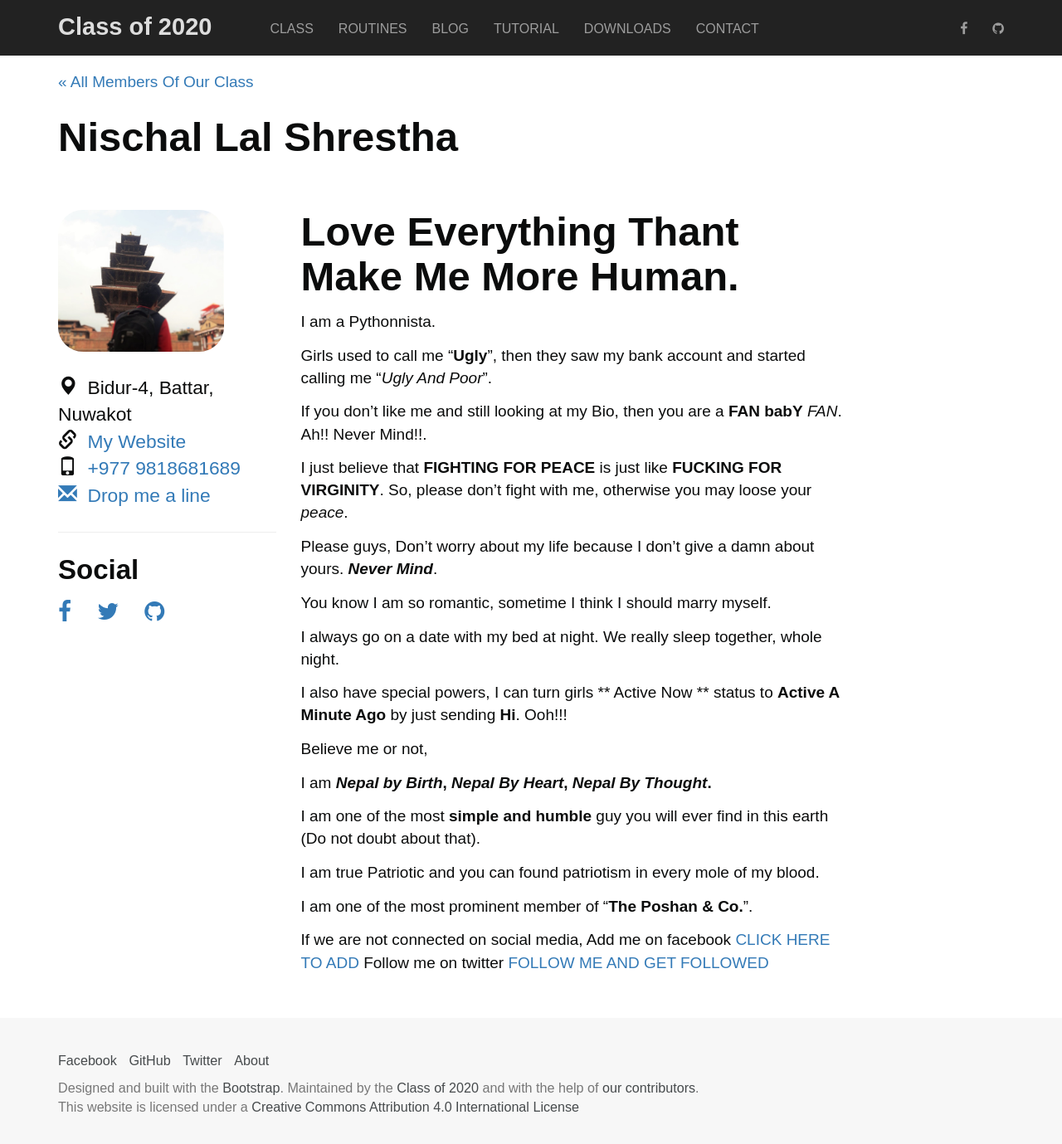
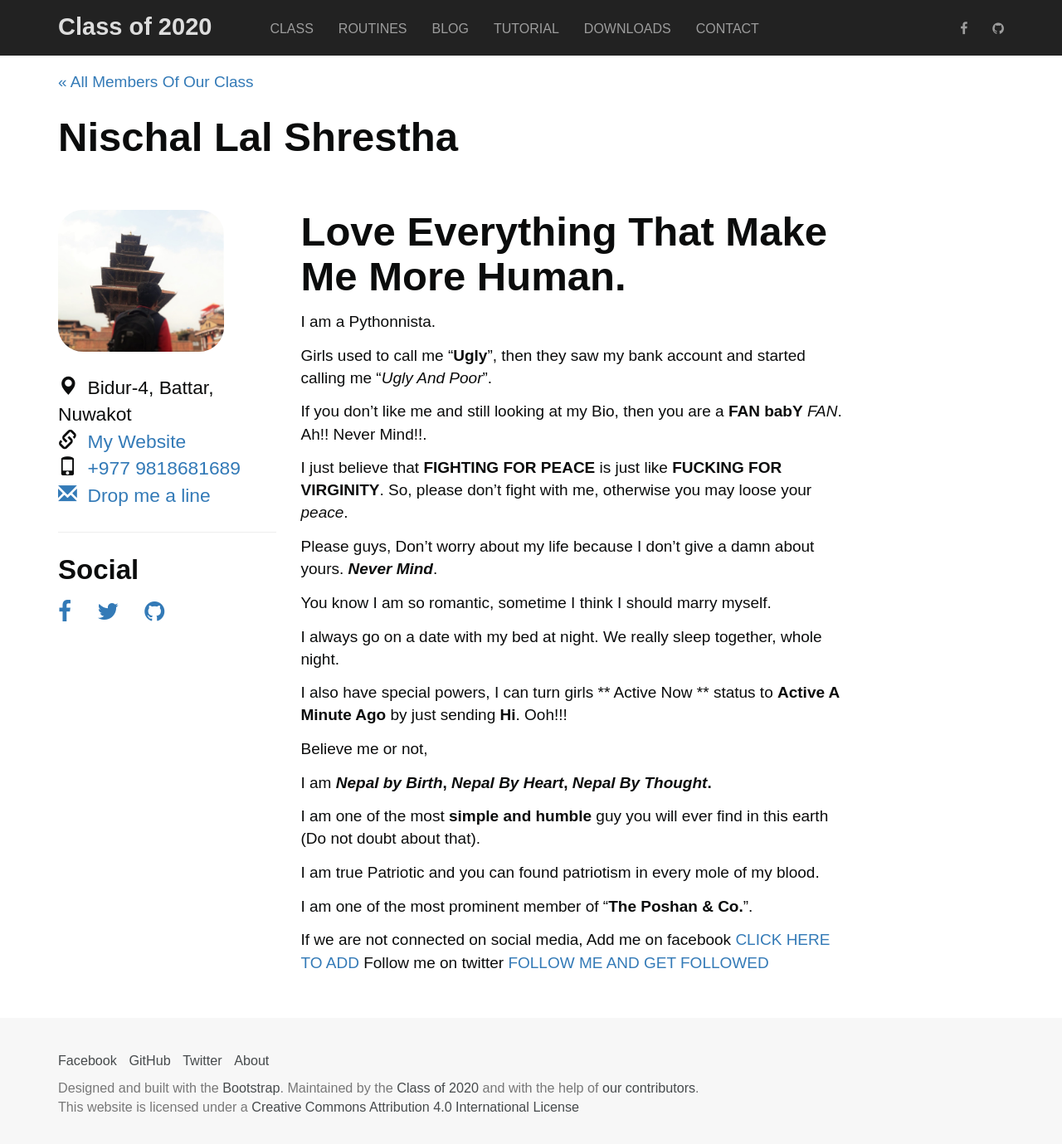
Before and after one commit to Classof2020/classof2020.github.io, a Jekyll site: the page built from _class/nischal_shrestha.md, in a window 1280 px wide and 1386 px high. Shown: the top 1379 px of the window at 83% size. Built offline with Jekyll 4.4.1, drawn with Linux system fonts in a browser that asks for light colours; nearby versions of some CDN libraries; some web fonts are replaced.

Commit message:
Update nischal_shrestha.md

```diff
--- a/_class/nischal_shrestha.md
+++ b/_class/nischal_shrestha.md
@@ -15,7 +15,7 @@ memberid:
 layout: profile
 ---
 
-# Love Everything Thant Make Me More Human.
+# Love Everything That Make Me More Human.
 
 
 I am a Pythonnista.
```
